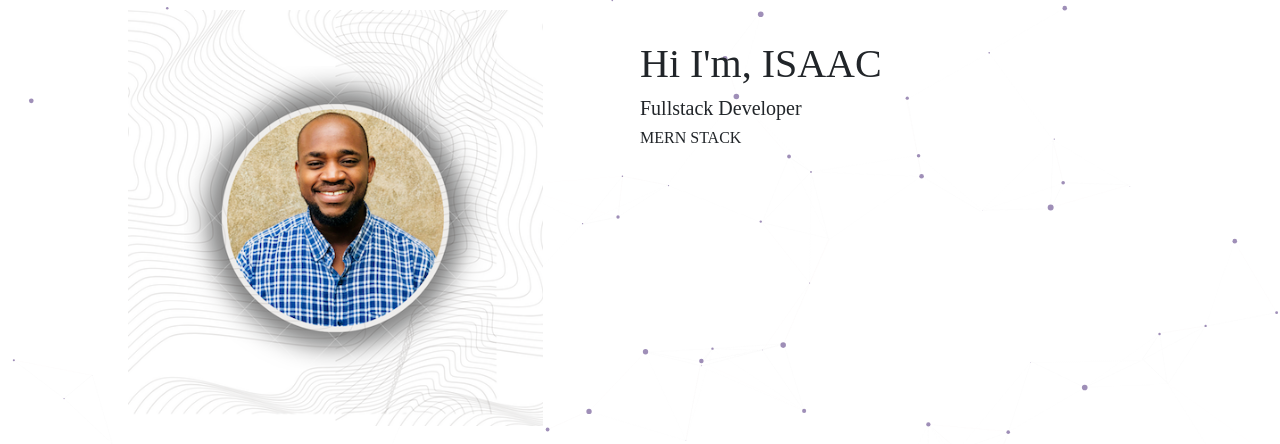
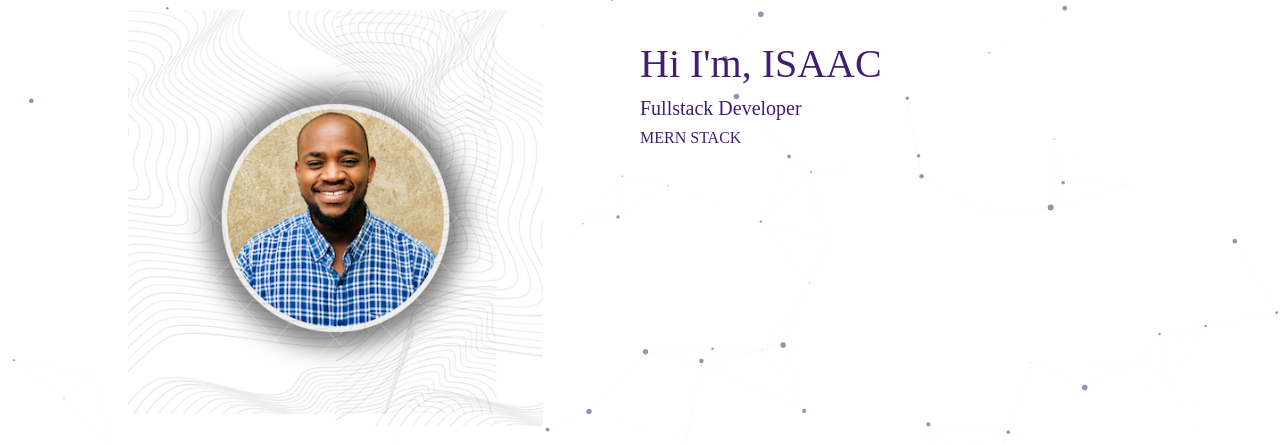
Before and after one commit to timijab/techportfolio, a Flask app: page / in a window 1280 px wide. Shown: the part 66-510 px from the top of the page. Run offline with Flask 3, Linux system fonts and the light colour scheme; parts of the project's set-up code (start-up, migrations or seed data) failed here and were passed over; some libraries are stand-ins or nearby versions; some web fonts are replaced.

Commit message:
Update index_styling.css

```diff
--- a/static/css/index_styling.css
+++ b/static/css/index_styling.css
@@ -9,6 +9,7 @@
 
 .name{
     padding-top: 30px;
+    color: #401F71;
 }
 .last_part{
     padding-top: 30px;
```
